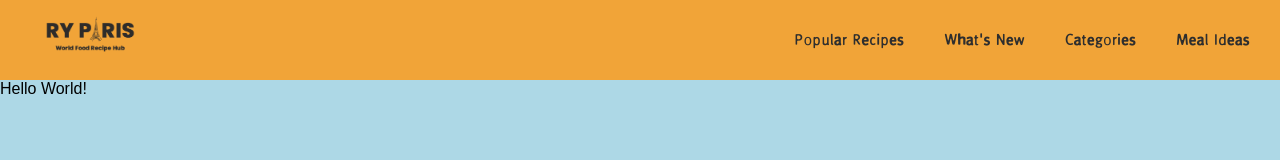
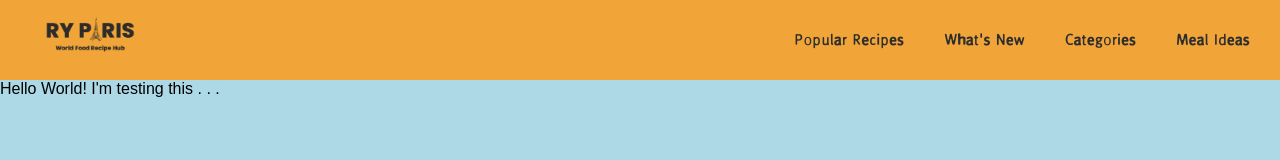
Before and after one commit to brentknudsenstud/RyParisProject, a plain HTML site: page index.html in a window 1280 px wide. Drawn offline with Linux system fonts and the light colour scheme; files whose address does not match are found by name.

Commit message:
first commit

```diff
--- a/index.html
+++ b/index.html
@@ -27,7 +27,7 @@
         </nav>
         </header>
         <div class="maincontent">
-            Hello World!
+            Hello World! I'm testing this . . .
         </div>
 
     </body>
```
